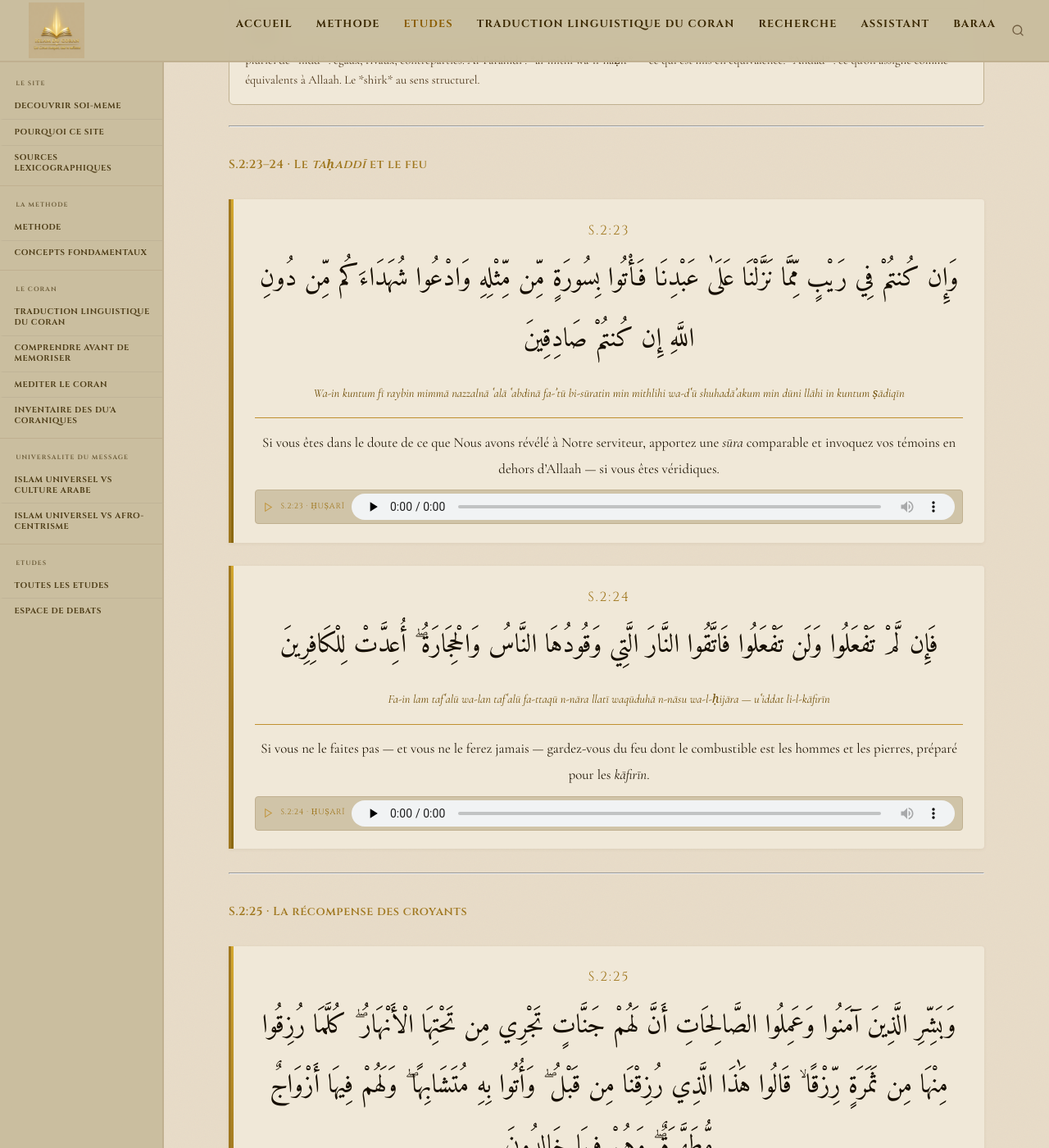
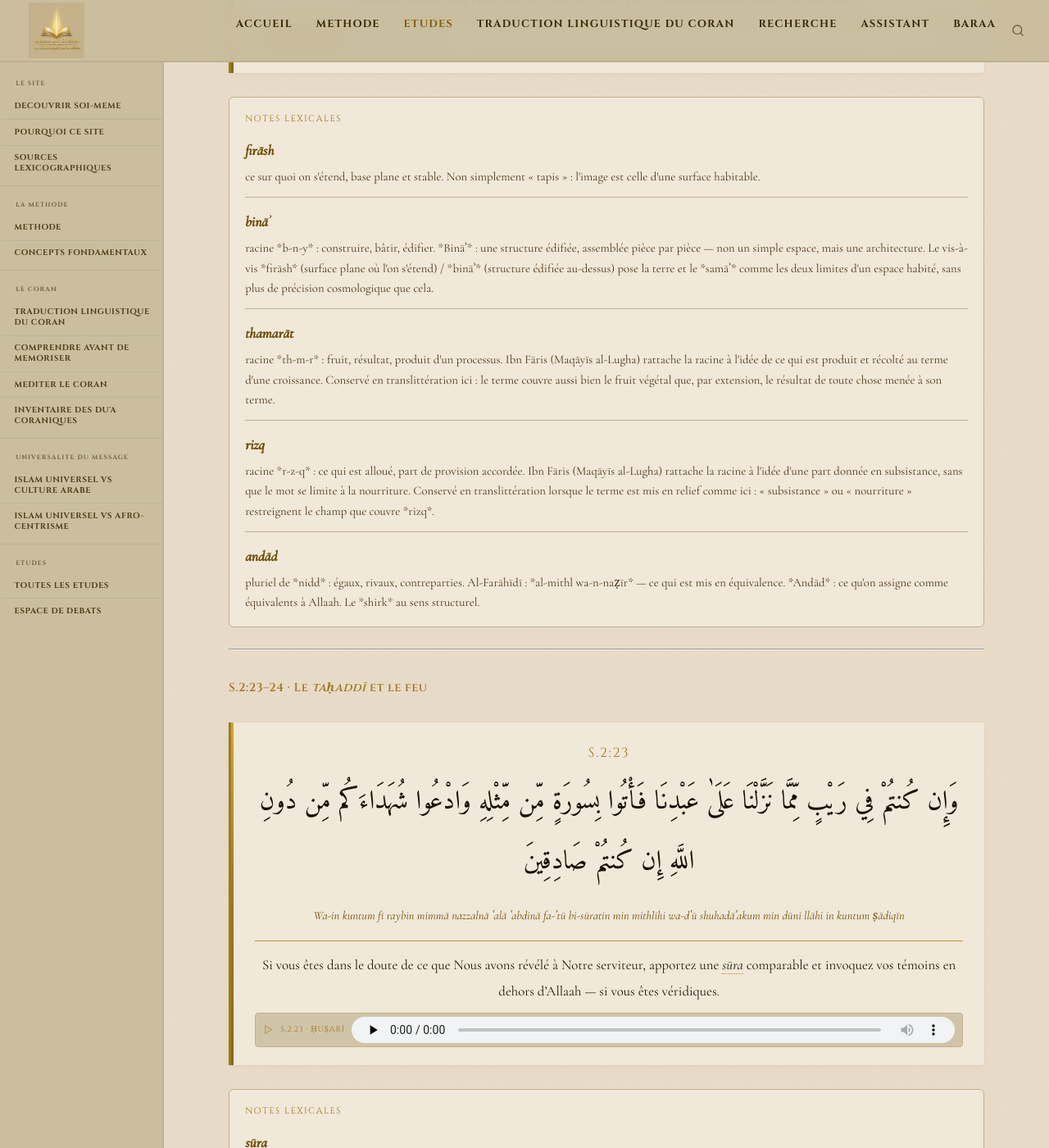
Before and after one commit to Makhuwcoder/islamducoran, a Jekyll site: the page built from _etudes/trad-s2-bloc1.md, in a window 1280 px wide and 1400 px high, scrolled down 12604 px. Shown: the whole window at 82% size. Built offline with Jekyll 4.4.1, drawn with Linux system fonts in a browser that asks for light colours; some of the changed text lies outside the part shown.

Commit message:
Complète les notes lexicales manquantes (S1 et S2 Bloc I-III, suite)
- S1 : ajout d'ancres id= (hamd déjà fait, dalal) pour ḍāllīn.
- Bloc I : nouvelles notes complètes pour bināʾ, thamarāt, rizq,
  muṣliḥūn/mufsidūn, sūra, khāsirūn ; déplacement de la note janna
  (première occurrence réelle en S2:25, pluriel jannāt) depuis le
  Bloc II où elle avait été placée par erreur ; note samāʾ/samāwāt
  ajoutée à côté de stawā (S2:29) ; lien ḍalāla → note ḍāllīn (S1:7).
- Bloc II : ancre ajoutée sur la note subḥāna, lien depuis Subḥānaka
  (S2:32) ; janna transformé en lien vers le Bloc I.
- Bloc III : ancre + en-tête élargi sur la note wayl (waylun), lien
  ajouté pour la seconde occurrence de ʿijl (S2:93).

Notes lexicographiques (bināʾ, thamarāt, rizq, muṣliḥūn/mufsidūn,
sūra, khāsirūn, samāʾ/samāwāt) tirées de mémoire, non re-vérifiées
sur dictionnaire physique — à relire.

Co-Authored-By: Claude Sonnet 5 <noreply@anthropic.com>
Claude-Session: https://claude.ai/code/session_015A6swJE9pCHwD5LPFpPjAP

```diff
--- a/_etudes/trad-s2-bloc1.md
+++ b/_etudes/trad-s2-bloc1.md
@@ -239,6 +239,16 @@ methode: "Dit / Non-dit / Inférence"
    trad="Et lorsqu'on leur dit : « Ne semez pas la corruption sur la terre », ils disent : « Nous ne sommes que des *muṣliḥūn*. » — Assurément, ce sont eux les *mufsidūn* — mais ils n'en ont pas conscience."
 %}
 
+<div class="notes-lexicales">
+<span class="notes-lexicales__titre">Notes lexicales</span>
+<dl class="lexique">
+<div class="lex-entree" id="muslihun">
+<dt><span class="lex-trl">muṣliḥūn / mufsidūn</span></dt>
+<dd>couple antithétique de deux racines : *ṣ-l-ḥ* (rendre droit, remettre en bon état, faire cesser un désordre) et *f-s-d* (corrompre, faire sortir une chose de son état sain). Ibn Fāris (Maqāyīs al-Lugha) : *al-ṣalāḥ* est *naqīḍ al-fasād* — l'opposé exact du *fasād*. Le texte ne dit pas ce qui, concrètement, constitue ici le *fasād* qu'ils nient commettre : un **non-dit**. Conservés en translittération : « réformateurs » / « corrupteurs » figent le couple dans un registre social ou politique moderne que la racine ne pose pas d'elle-même.</dd>
+</div>
+</dl>
+</div>
+
 {% include verset.html
    ref="S.2:13"
    ar="وَإِذَا قِيلَ لَهُمْ آمِنُوا كَمَا آمَنَ النَّاسُ قَالُوا أَنُؤْمِنُ كَمَا آمَنَ السُّفَهَاءُ ۗ أَلَا إِنَّهُمْ هُمُ السُّفَهَاءُ وَلَٰكِن لَّا يَعْلَمُونَ"
@@ -264,7 +274,7 @@ methode: "Dit / Non-dit / Inférence"
    ref="S.2:14–16"
    ar="وَإِذَا لَقُوا الَّذِينَ آمَنُوا قَالُوا آمَنَّا وَإِذَا خَلَوْا إِلَىٰ شَيَاطِينِهِمْ قَالُوا إِنَّا مَعَكُمْ إِنَّمَا نَحْنُ مُسْتَهْزِئُونَ ۝ اللَّهُ يَسْتَهْزِئُ بِهِمْ وَيَمُدُّهُمْ فِي طُغْيَانِهِمْ يَعْمَهُونَ ۝ أُولَٰئِكَ الَّذِينَ اشْتَرَوُا الضَّلَالَةَ بِالْهُدَىٰ فَمَا رَبِحَت تِّجَارَتُهُمْ وَمَا كَانُوا مُهْتَدِينَ"
    trl="*Wa-idhā laqū lladhīna āmanū qālū āmannā wa-idhā khalaw ilā shayāṭīnihim qālū innā maʿakum innamā naḥnu mustahziʾūn · Allāhu yastahziʾu bihim wa-yamadduhum fī ṭughyānihim yaʿmahūn · Ulāʾika lladhīna shtarawu ḍ-ḍalālata bi-l-hudā fa-mā rabiḥat tijāratuhum wa-mā kānū muhtadīn*"
-   trad="Quand ils rencontrent ceux qui ont cru, ils disent : « Nous croyons » ; et quand ils se retrouvent seuls avec leurs *shayāṭīn*, ils disent : « Nous sommes avec vous — nous les raillons. » — Allaah les rend dérisoires et les prolonge dans leur *ṭughyān* — égarés sans repère. — Voilà ceux qui ont troqué le *hudā* contre la *ḍalāla* : leur commerce n'a fait aucun profit."
+   trad="Quand ils rencontrent ceux qui ont cru, ils disent : « Nous croyons » ; et quand ils se retrouvent seuls avec leurs *shayāṭīn*, ils disent : « Nous sommes avec vous — nous les raillons. » — Allaah les rend dérisoires et les prolonge dans leur *ṭughyān* — égarés sans repère. — Voilà ceux qui ont troqué le *hudā* contre la *[ḍalāla](/etudes/trad-s1-al-talab/#dalal)* : leur commerce n'a fait aucun profit."
 %}
 
 <div class="notes-lexicales">
@@ -346,6 +356,18 @@ methode: "Dit / Non-dit / Inférence"
 <dt><span class="lex-trl">firāsh</span></dt>
 <dd>ce sur quoi on s'étend, base plane et stable. Non simplement « tapis » : l'image est celle d'une surface habitable.</dd>
 </div>
+<div class="lex-entree" id="binaa">
+<dt><span class="lex-trl">bināʾ</span></dt>
+<dd>racine *b-n-y* : construire, bâtir, édifier. *Bināʾ* : une structure édifiée, assemblée pièce par pièce — non un simple espace, mais une architecture. Le vis-à-vis *firāsh* (surface plane où l'on s'étend) / *bināʾ* (structure édifiée au-dessus) pose la terre et le *samāʾ* comme les deux limites d'un espace habité, sans plus de précision cosmologique que cela.</dd>
+</div>
+<div class="lex-entree" id="thamarat">
+<dt><span class="lex-trl">thamarāt</span></dt>
+<dd>racine *th-m-r* : fruit, résultat, produit d'un processus. Ibn Fāris (Maqāyīs al-Lugha) rattache la racine à l'idée de ce qui est produit et récolté au terme d'une croissance. Conservé en translittération ici : le terme couvre aussi bien le fruit végétal que, par extension, le résultat de toute chose menée à son terme.</dd>
+</div>
+<div class="lex-entree" id="rizq">
+<dt><span class="lex-trl">rizq</span></dt>
+<dd>racine *r-z-q* : ce qui est alloué, part de provision accordée. Ibn Fāris (Maqāyīs al-Lugha) rattache la racine à l'idée d'une part donnée en subsistance, sans que le mot se limite à la nourriture. Conservé en translittération lorsque le terme est mis en relief comme ici : « subsistance » ou « nourriture » restreignent le champ que couvre *rizq*.</dd>
+</div>
 <div class="lex-entree" id="andad">
 <dt><span class="lex-trl">andād</span></dt>
 <dd>pluriel de *nidd* : égaux, rivaux, contreparties. Al-Farāhīdī : *al-mithl wa-n-naẓīr* — ce qui est mis en équivalence. *Andād* : ce qu'on assigne comme équivalents à Allaah. Le *shirk* au sens structurel.</dd>
@@ -361,8 +383,18 @@ methode: "Dit / Non-dit / Inférence"
    ref="S.2:23"
    ar="وَإِن كُنتُمْ فِي رَيْبٍ مِّمَّا نَزَّلْنَا عَلَىٰ عَبْدِنَا فَأْتُوا بِسُورَةٍ مِّن مِّثْلِهِ وَادْعُوا شُهَدَاءَكُم مِّن دُونِ اللَّهِ إِن كُنتُمْ صَادِقِينَ"
    trl="*Wa-in kuntum fī raybin mimmā nazzalnā ʿalā ʿabdinā fa-ʾtū bi-sūratin min mithlihi wa-dʿū shuhadāʾakum min dūni llāhi in kuntum ṣādiqīn*"
-   trad="Si vous êtes dans le doute de ce que Nous avons révélé à Notre serviteur, apportez une *sūra* comparable et invoquez vos témoins en dehors d'Allaah — si vous êtes véridiques."
+   trad="Si vous êtes dans le doute de ce que Nous avons révélé à Notre serviteur, apportez une *[sūra](#sura)* comparable et invoquez vos témoins en dehors d'Allaah — si vous êtes véridiques."
 %}
+
+<div class="notes-lexicales">
+<span class="notes-lexicales__titre">Notes lexicales</span>
+<dl class="lexique">
+<div class="lex-entree" id="sura">
+<dt><span class="lex-trl">sūra</span></dt>
+<dd>racine *s-w-r* : enceinte, ce qui délimite et enclôt (*sūr*, le mur d'enceinte d'une ville). Ibn Manẓūr (Lisān al-ʿArab) rattache *sūra* à une portion délimitée, détachée du reste, à la manière d'un rang ou d'un degré construit. Conservé en translittération : « chapitre » (du latin *capitulum*, petite tête) n'a pas cette image de délimitation par une enceinte.</dd>
+</div>
+</dl>
+</div>
 
 {% include verset.html
    ref="S.2:24"
@@ -379,8 +411,18 @@ methode: "Dit / Non-dit / Inférence"
    ref="S.2:25"
    ar="وَبَشِّرِ الَّذِينَ آمَنُوا وَعَمِلُوا الصَّالِحَاتِ أَنَّ لَهُمْ جَنَّاتٍ تَجْرِي مِن تَحْتِهَا الْأَنْهَارُ ۖ كُلَّمَا رُزِقُوا مِنْهَا مِن ثَمَرَةٍ رِّزْقًا ۙ قَالُوا هَٰذَا الَّذِي رُزِقْنَا مِن قَبْلُ ۖ وَأُتُوا بِهِ مُتَشَابِهًا ۖ وَلَهُمْ فِيهَا أَزْوَاجٌ مُّطَهَّرَةٌ ۖ وَهُمْ فِيهَا خَالِدُونَ"
    trl="*Wa-bashshiri lladhīna āmanū wa-ʿamilū ṣ-ṣāliḥāti anna lahum jannātin tajrī min taḥtihā l-anhāru — kullamā ruziqū minhā min thamaratin rizqan qālū hādhā lladhī ruziqnā min qablu wa-utū bihi mutashābihan wa-lahum fīhā azwājun muṭahharatun wa-hum fīhā khālidūn*"
-   trad="Annonce la bonne nouvelle à ceux qui ont cru et accompli les actes droits : à eux des *jannāt* sous lesquelles coulent des fleuves — chaque fois qu'on leur accordera un fruit comme *rizq*, ils diront : « C'est ce dont on nous a pourvus auparavant » — et on leur en donnera de similaires. À eux des épouses purifiées, et ils y demeureront éternellement."
+   trad="Annonce la bonne nouvelle à ceux qui ont cru et accompli les actes droits : à eux des *jannāt* sous lesquelles coulent des fleuves — chaque fois qu'on leur accordera un fruit comme *[rizq](#rizq)*, ils diront : « C'est ce dont on nous a pourvus auparavant » — et on leur en donnera de similaires. À eux des épouses purifiées, et ils y demeureront éternellement."
 %}
+
+<div class="notes-lexicales">
+<span class="notes-lexicales__titre">Notes lexicales</span>
+<dl class="lexique">
+<div class="lex-entree" id="janna">
+<dt><span class="lex-trl">janna / jannāt</span></dt>
+<dd>racine *j-n-n* : ce qui est couvert, dérobé à la vue (même mouvement de racine que *jinn*, *janīn*, *junna* le bouclier qui couvre). *Janna* / *jannāt* : lieu de végétation si dense qu'elle en couvre le sol. Le texte ne précise ici ni l'emplacement ni la nature exacte de ce qui est promis — un **non-dit**. Conservé en translittération plutôt que « jardin », qui ne porte pas l'idée de dissimulation par la densité du couvert. Cf. l'occurrence au singulier en S.2:35, dans le récit d'Ādam.</dd>
+</div>
+</dl>
+</div>
 
 ---
 
@@ -397,12 +439,16 @@ methode: "Dit / Non-dit / Inférence"
    ref="S.2:27"
    ar="الَّذِينَ يَنقُضُونَ عَهْدَ اللَّهِ مِن بَعْدِ مِيثَاقِهِ وَيَقْطَعُونَ مَا أَمَرَ اللَّهُ بِهِ أَن يُوصَلَ وَيُفْسِدُونَ فِي الْأَرْضِ ۚ أُولَٰئِكَ هُمُ الْخَاسِرُونَ"
    trl="*Alladhīna yanquḍūna ʿahda llāhi min baʿdi mīthāqihi wa-yaqṭaʿūna mā amara llāhu bihi an yūṣala wa-yufsidūna fī l-arḍi — ulāʾika humu l-khāsirūn*"
-   trad="Ceux qui rompent le pacte d'Allaah après l'avoir solidement scellé, qui rompent ce qu'Allaah a ordonné de relier, et qui sèment la corruption sur la terre — ceux-là sont les *khāsirūn*."
+   trad="Ceux qui rompent le pacte d'Allaah après l'avoir solidement scellé, qui rompent ce qu'Allaah a ordonné de relier, et qui sèment la corruption sur la terre — ceux-là sont les *[khāsirūn](#khasirun)*."
 %}
 
 <div class="notes-lexicales">
 <span class="notes-lexicales__titre">Notes lexicales</span>
 <dl class="lexique">
+<div class="lex-entree" id="khasirun">
+<dt><span class="lex-trl">khāsirūn</span></dt>
+<dd>racine *kh-s-r* : perdre, subir une diminution nette, un déficit. Ibn Fāris (Maqāyīs al-Lugha) rattache la racine à l'idée d'un manque, d'une perte par rapport à un capital de départ. Conservé en translittération : « les perdants » en français a un usage trop courant et affaibli (jeu, compétition) pour porter le poids de la racine ici.</dd>
+</div>
 <div class="lex-entree" id="haqq">
 <dt><span class="lex-trl">ḥaqq</span></dt>
 <dd>racine *ḥ-q-q* : ce qui est établi, avéré, ce qui correspond effectivement à ce qui est. Al-Farāhīdī : *al-ḥaqq naqīḍ al-bāṭil* — le *ḥaqq* est l'opposé exact du *bāṭil*. Non simplement « la vérité » (qui, en français, se limite souvent à l'énoncé vrai) : le *ḥaqq* couvre aussi ce qui est fondé, ce qui est dû, ce qui tient. Conservé en translittération faute d'un mot français unique couvrant l'ensemble de ce champ.</dd>
@@ -439,6 +485,10 @@ methode: "Dit / Non-dit / Inférence"
 <dt><span class="lex-trl">stawā</span></dt>
 <dd>racine *s-w-y* : s'établir, se stabiliser, se diriger vers avec maîtrise. Conservé en translittération : toute traduction de ce terme appliqué à Allaah risque d'introduire une connotation de lieu ou de mouvement spatial contraire à *laysa ka-mithlihi shayʾ* (S.42:11).</dd>
 </div>
+<div class="lex-entree" id="sama">
+<dt><span class="lex-trl">samāʾ / samāwāt</span></dt>
+<dd>racine *s-m-w* : l'élévation, la hauteur. Ibn Fāris (Maqāyīs al-Lugha) rattache la racine à *al-ʿuluww wa-l-irtifāʿ* — ce qui est élevé, haussé. Ibn Manẓūr (Lisān al-ʿArab) rapporte que *as-samāʾ* désigne tout ce qui est au-dessus et couvre celui qui est dessous — non un objet précis, localisable, identifiable au ciel bleu visible de l'atmosphère. Conservé en translittération ici pour le même motif que *stawā* ci-dessus : « ciel »/« cieux » installe une image concrète et une géographie que la racine elle-même ne pose pas nécessairement.</dd>
+</div>
 </dl>
 </div>
 
```
Also changed, not shown: _etudes/trad-s1-al-talab.md (+1 -1 lines), _etudes/trad-s2-bloc2.md (+3 -7 lines), _etudes/trad-s2-bloc3.md (+3 -3 lines).
